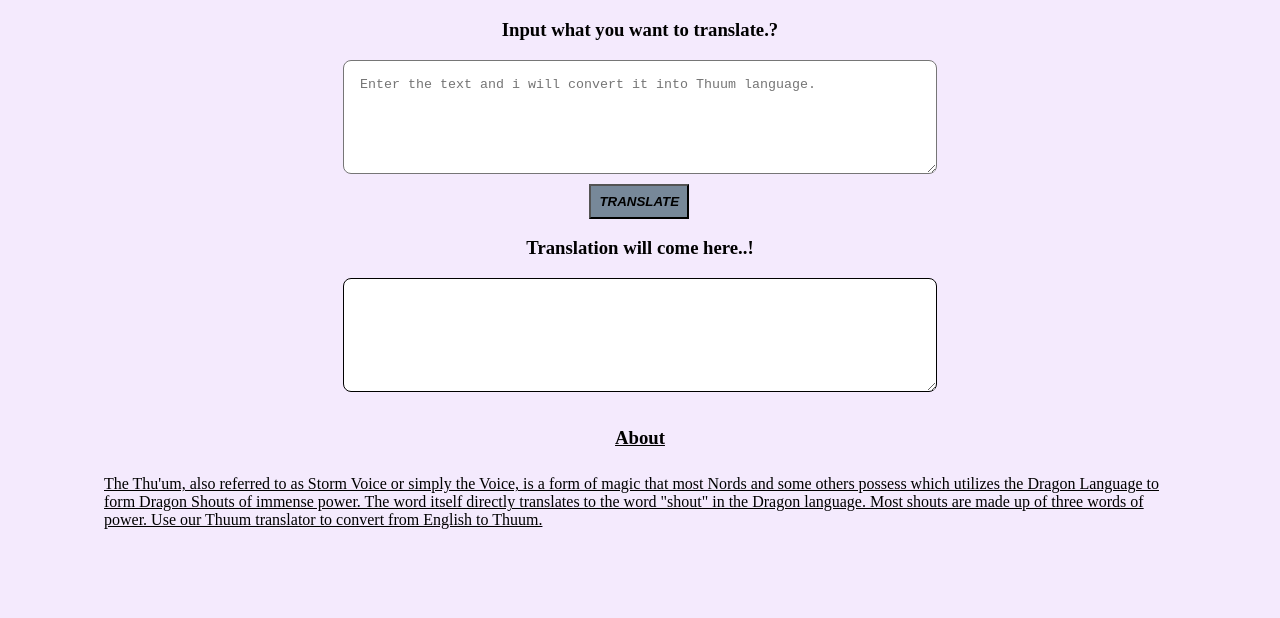
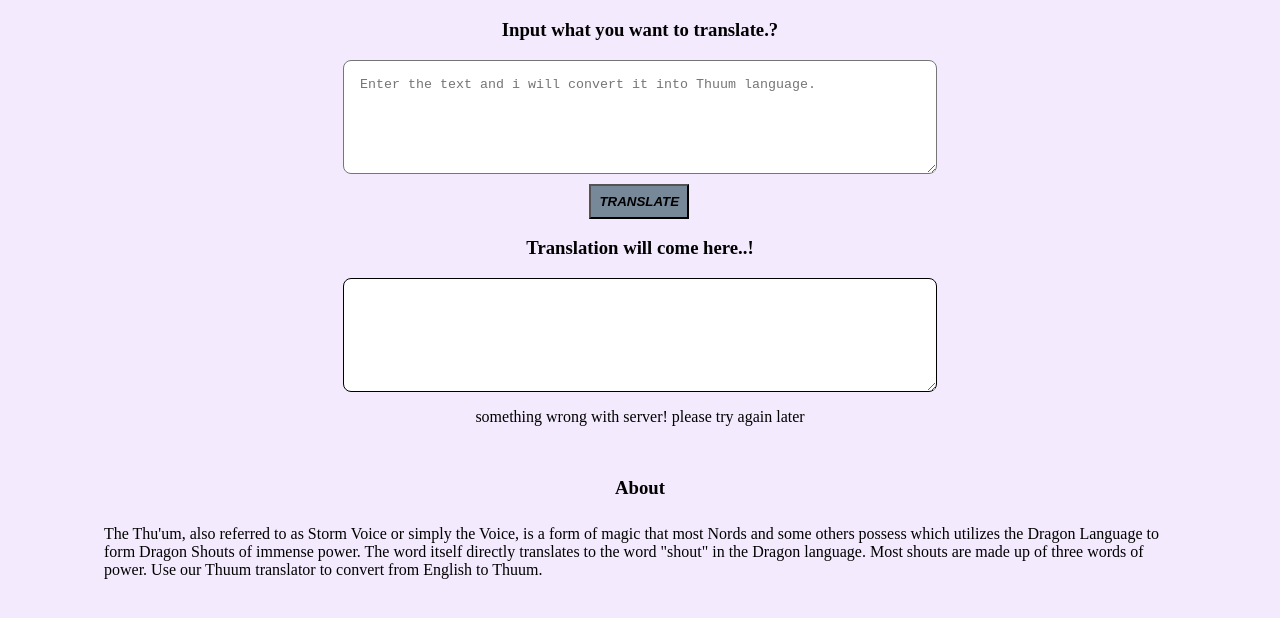
Before and after one commit to rahulljainn/funtranslation, a plain HTML site: page index.html in a window 1280 px wide. Both pictures are taken after a click on the button "TRANSLATE". Shown: the part 158-776 px from the top of the page. Drawn offline with Linux system fonts and the light colour scheme; no server answers.

Commit message:
update-errorhandling-footerstyle

```diff
--- a/app.js
+++ b/app.js
@@ -1,13 +1,18 @@
 var btntranslate =document.querySelector("#btn-translate");
 var txtinput=document.querySelector("#txt-Input");
 var outputdiv=document.querySelector("#output");
+var errorbox=document.querySelector("#outputbox")
 
 var serverURL="https://api.funtranslations.com/translate/thuum.json"
 
 function getTranslationURL(input){
         return serverURL+"?"+"text="+input;
     }
+ function errorhandler(error){
+    console.log("error occured",error)
+    errorbox.innerText="something wrong with server! please try again later"
 
+ }
 
 
 function clickHandler() {
@@ -19,6 +24,7 @@ fetch (getTranslationURL(inputText))
         var translatedText= json.contents.translated;
         outputdiv.innerText=translatedText;
     })
+    .catch(errorhandler)
 };
 
     btntranslate.addEventListener("click",clickHandler);
--- a/index.html
+++ b/index.html
@@ -35,6 +35,7 @@
     <button class="button-style" id="btn-translate">TRANSLATE</button>
     <h3 style="text-align: center; ">Translation will come here..!</h3>
     <textarea style="margin: auto;"  id="output"></textarea>
+    <p id="outputbox" class="center"></p>
     <footer class="foot-style">
         <h3 class="abt-align">About</h3>
         <div>The Thu'um, also referred to as Storm Voice or simply the Voice, is a form of magic that most Nords and some others possess which utilizes the Dragon Language to form Dragon Shouts of immense power. The word itself directly translates to the word "shout" in the Dragon language. Most shouts are made up of three words of power. Use our Thuum translator to convert from English to Thuum.</div>
--- a/style.css
+++ b/style.css
@@ -21,9 +21,9 @@
     color:black;
     padding: 0.5rem 6rem;
     border-radius: 0.5rem;
-    text-decoration: underline;
-
-
+}
+.center{
+    text-align: center;
 }
 .abt-align{
     text-align: center;
```
